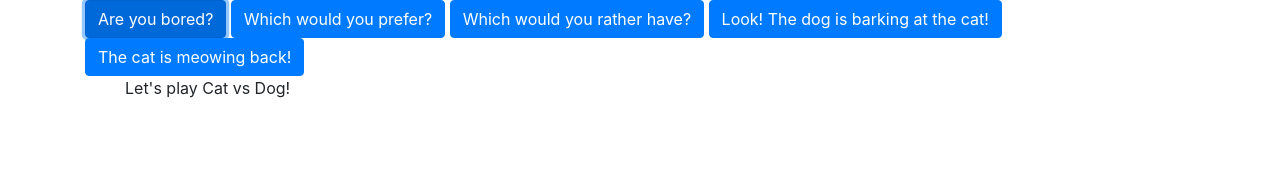
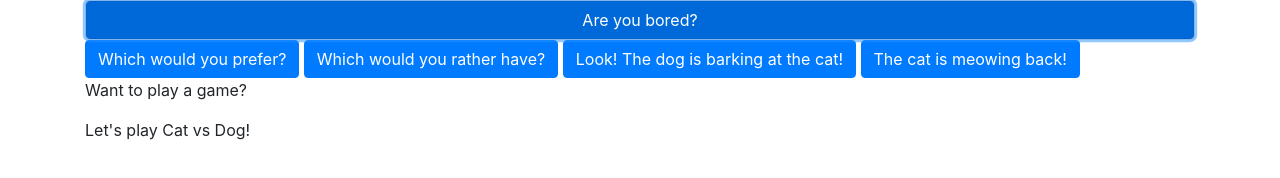
Before and after one commit to SandraT22/cat-vs-dog-website, a plain HTML site: page index.html in a window 1280 px wide. Both pictures are taken after a click on the button "Are you bored?". Drawn offline with Linux system fonts and the light colour scheme.

Commit message:
Add bootstrap styling

```diff
--- a/index.html
+++ b/index.html
@@ -9,7 +9,9 @@
 </head>
 <body>
   <div class="container">
+    <div class="card">
       <button class="btn btn-primary" id="question">Are you bored?</button>
+    </div>
       <button class="btn btn-primary" id="question1">Which would you prefer?</button>
       <button class="btn btn-primary" id="question2">Which would you rather have?</button>
       <button class="btn btn-primary" id="bark">Look! The dog is barking at the cat!</button>
--- a/js/scripts.js
+++ b/js/scripts.js
@@ -1,7 +1,7 @@
 $(document).ready(function() {
   $("button#question").click(function() {
-    $("ul#user").append("<p>Want to play a game?<p>");
-    $("ul#webpage").append("<p>Let's play Cat vs Dog!<p>");
+    $("ul#user").before("<p>Want to play a game?<p>");
+    $("ul#webpage").before("<p>Let's play Cat vs Dog!<p>");
   });
 
   $("button#question1").click(function() {
```
Lines whose indentation alone changed are shown as unchanged.
